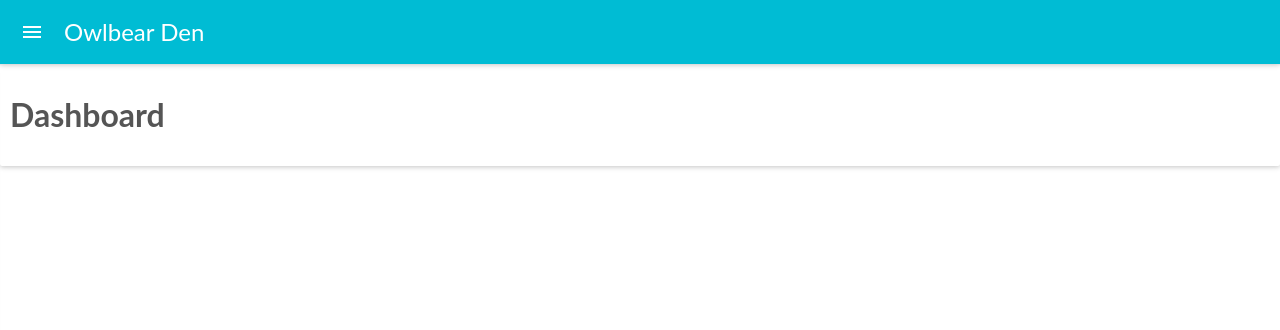
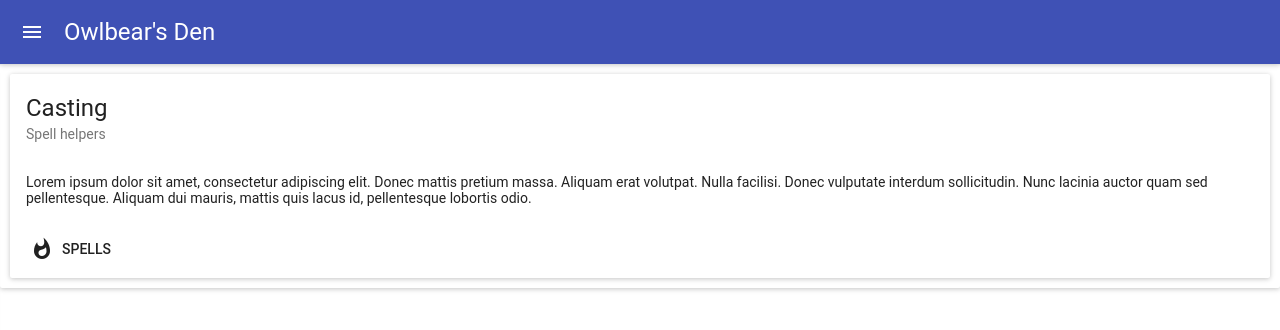
Before and after one commit to StartingDreams/owlbearden, a React app: page / in a window 1280 px wide. Shown: the top 330 px of the page. Built offline with nearby package versions, Linux system fonts and the light colour scheme; what react-immutable-proptypes, react-tap-event-plugin would draw is missing.

Commit message:
changed color theme

```diff
--- a/src/modules/Dashboard/Dashboard.jsx
+++ b/src/modules/Dashboard/Dashboard.jsx
@@ -1,12 +1,29 @@
 import React from 'react';
+import { Card, CardActions, CardTitle, CardText } from 'material-ui/Card';
+import { NavLink } from 'react-router-dom';
+import FlatButton from 'material-ui/FlatButton';
+import FontIcon from 'material-ui/FontIcon';
 import injectTapEventPlugin from 'react-tap-event-plugin';
 
 injectTapEventPlugin();
 
 const Dashboard = () => (
-  <div>
-    <h1>Dashboard</h1>
-  </div>
+  <Card>
+    <CardTitle title="Casting" subtitle="Spell helpers" />
+    <CardText>
+      Lorem ipsum dolor sit amet, consectetur adipiscing elit.
+      Donec mattis pretium massa. Aliquam erat volutpat. Nulla facilisi.
+      Donec vulputate interdum sollicitudin. Nunc lacinia auctor quam sed pellentesque.
+      Aliquam dui mauris, mattis quis lacus id, pellentesque lobortis odio.
+    </CardText>
+    <CardActions>
+      <FlatButton
+        containerElement={<NavLink to="/casting/spells" />}
+        icon={<FontIcon className="material-icons">whatshot</FontIcon>}
+        label="Spells"
+      />
+    </CardActions>
+  </Card>
 );
 
 export default Dashboard;
--- a/src/modules/OwlBearBar/OwlBearBar.jsx
+++ b/src/modules/OwlBearBar/OwlBearBar.jsx
@@ -6,11 +6,11 @@ import IconButton from 'material-ui/IconButton';
 import FontIcon from 'material-ui/FontIcon';
 import PropTypes from 'prop-types';
 import { connect } from 'react-redux';
-import { Link } from 'react-router-dom';
+import { NavLink, withRouter } from 'react-router-dom';
 
 import { toggleLeftDrawer, closeLeftDrawer } from '../../state/ui';
 
-export class OwlBearBar extends React.PureComponent {
+export class OwlBearBar extends React.Component {
   toggleLeftDrawerClick = () => {
     const { dispatch } = this.props;
     dispatch(toggleLeftDrawer());
@@ -21,24 +21,30 @@ export class OwlBearBar extends React.PureComponent {
     dispatch(closeLeftDrawer());
   };
 
+  navigateHome = () => {
+    this.closeLeftDrawerClick();
+    this.props.history.push('/');
+  };
+
   render = () => {
     const { leftDrawerOpen } = this.props;
     return (
       <div>
         <AppBar
-          title="Owlbear Den"
+          title={<span style={{ cursor: 'pointer' }}>{'Owlbear\'s Den'}</span>}
           iconElementLeft={<IconButton><FontIcon className="material-icons">menu</FontIcon></IconButton>}
           onLeftIconButtonTouchTap={this.toggleLeftDrawerClick}
+          onTitleTouchTap={this.navigateHome}
         />
         <Drawer open={leftDrawerOpen} containerStyle={{ top: '64px' }} >
           <MenuItem
             leftIcon={<FontIcon className="material-icons">home</FontIcon>}
-            containerElement={<Link to="/" />}
+            containerElement={<NavLink to="/" />}
             onTouchTap={this.closeLeftDrawerClick}
           >Home</MenuItem>
           <MenuItem
             leftIcon={<FontIcon className="material-icons">whatshot</FontIcon>}
-            containerElement={<Link to="/casting/spells" />}
+            containerElement={<NavLink to="/casting/spells" />}
             onTouchTap={this.closeLeftDrawerClick}
           >Casting</MenuItem>
         </Drawer>
@@ -50,12 +56,15 @@ export class OwlBearBar extends React.PureComponent {
 OwlBearBar.propTypes = {
   leftDrawerOpen: PropTypes.bool,
   dispatch: PropTypes.func,
+  history: PropTypes.shape({
+    push: PropTypes.func.isRequired,
+  }).isRequired,
 };
 
 export const mapStateToProps = state => ({
   leftDrawerOpen: state.ui.get('leftDrawerOpen'),
 });
 
-export default connect(
+export default withRouter(connect(
   mapStateToProps,
-)(OwlBearBar);
+)(OwlBearBar));
--- a/src/styleguide/Colors.js
+++ b/src/styleguide/Colors.js
@@ -1,31 +1,26 @@
-export const brandColor = '#84c340';
-export const shadedBrandColor = '#b1e47a';
-export const brandSecondary = '#40acc3';
-export const startNodeFill = 'rgb(241,114,50)';
-export const startNodeStroke = 'rgb(209,98,43)';
+import { fade } from 'material-ui/utils/colorManipulator';
+import {
+  indigo500, indigo700,
+  red700,
+  grey100, grey300, grey400, grey500,
+  white, darkBlack, fullBlack,
+} from 'material-ui/styles/colors';
 
-const colors = {
-  white: '#ffffff',
-  lightGrey: '#D1D6D8',
-  brandColor,
-  brandSecondary,
-  shadedBrandColor,
-  brandColorDark: '#78b13b',
-  headerIconColor: '#485252',
-  textColor: '#555555',
-  headerColor: '#485252',
-  borderColor: '#e0e0e0',
-  borderRightColor: '#cccccc',
-  inputBorderColor: '#C3C8C8',
-  linkColor: '#40acc3',
-  linkColorHover: '#2c7a8b',
-  basicButton: '#a8b0b0',
-  basicButtonText: '#ffffff',
-  basicButtonBorder: '#a0aaaa',
-  basicButtonActive: '#8e9797',
-  startNodeFill,
-  startNodeStroke,
-  chartControlBorder: '#94a5a3',
+export const colors = {
+  primary1Color: indigo500,
+  primary2Color: indigo700,
+  primary3Color: grey400,
+  accent1Color: red700,
+  accent2Color: grey100,
+  accent3Color: grey500,
+  textColor: darkBlack,
+  alternateTextColor: white,
+  canvasColor: white,
+  borderColor: grey300,
+  disabledColor: fade(darkBlack, 0.3),
+  pickerHeaderColor: indigo500,
+  clockCircleColor: fade(darkBlack, 0.07),
+  shadowColor: fullBlack,
 };
 
 export default colors;
--- a/src/styleguide/Theme.js
+++ b/src/styleguide/Theme.js
@@ -1,21 +1,9 @@
 import getMuiTheme from 'material-ui/styles/getMuiTheme';
-import { grey500 } from 'material-ui/styles/colors';
-import colors, { brandColor } from './Colors';
+import Colors from './Colors';
 
 const theme = getMuiTheme({
-  fontFamily: '"Lato", Helvetica, Arial, sans-serif',
-  button: {
-    textTransform: 'none',
-  },
-  palette: {
-    accent1Color: brandColor,
-    primary3Color: grey500,
-    textColor: colors.textColor,
-    headerColor: colors.headerColor,
-  },
-  chip: {
-    fontSize: 11,
-  },
+  fontFamily: 'Roboto, sans-serif',
+  palette: Colors,
 });
 
 export default theme;
```
